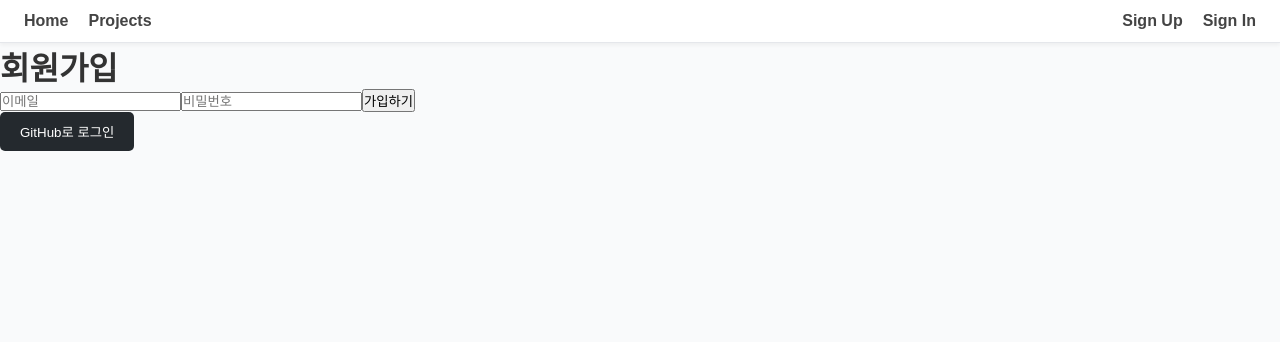
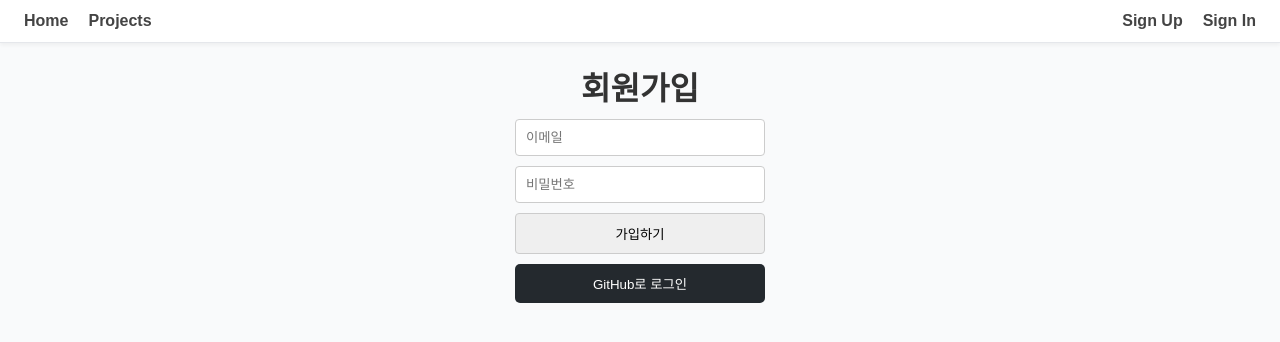
Before and after one commit to lih-star/portfolio-management-site, a Next.js app: page /signin in a window 1280 px wide. Shown: the top 342 px of the page. Built offline with nearby package versions, Linux system fonts and the light colour scheme; no server answers.

Commit message:
회원가입 로그인 css 적용(간단)

```diff
--- a/app/(route)/signin/page.tsx
+++ b/app/(route)/signin/page.tsx
@@ -3,6 +3,7 @@
 import { useState } from 'react'
 import { signUp } from '../../component/auth/auth'
 import GithubButton from '../../component/loginout/githubButton'
+import '../../style/signInOut.css'
 
 export default function Page() {
   const [email, setEmail] = useState('')
@@ -36,8 +37,8 @@
           onChange={(e) => setPassword(e.target.value)}
         />
         <button type="submit">가입하기</button>
+        <GithubButton />
       </form>
-      <GithubButton />
       {error && <p style={{ color: 'red' }}>{error}</p>}
     </div>
   )
--- a/app/(route)/signup/page.tsx
+++ b/app/(route)/signup/page.tsx
@@ -3,6 +3,7 @@
 import { useState } from 'react'
 import { signIn } from '../../component/auth/auth'
 import GithubButton from '../../component/loginout/githubButton'
+import '../../style/signInOut.css'
 
 export default function Page() {
   const [email, setEmail] = useState('')
@@ -38,8 +39,8 @@
           onChange={(e) => setPassword(e.target.value)}
         />
         <button type="submit">로그인</button>
+        <GithubButton />
       </form>
-      <GithubButton />
       {error && <p style={{ color: 'red' }}>{error}</p>}
     </div>
   )
--- /dev/null
+++ b/app/style/signInOut.css
@@ -0,0 +1,23 @@
+div, h1 , form {
+    display: flex;
+    justify-content: center;
+    align-items: center;
+    flex-direction: column;
+    margin-top: 10px;
+}
+
+input , button {
+    padding: 10px;
+    width: 250px;
+    margin-bottom: 10px;
+    border: 1px solid #ccc;
+    border-radius: 4px;
+}
+
+button {
+    cursor : pointer;
+}
+
+button:hover {
+    background-color: #e6e6e6;
+}
```
